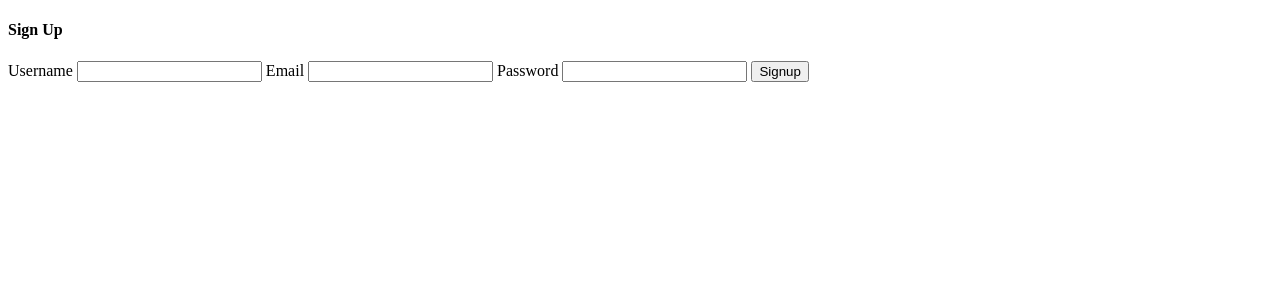
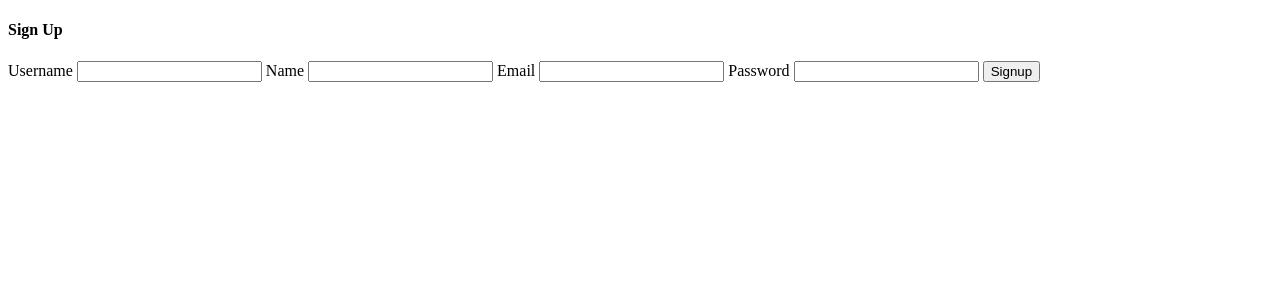
Before and after one commit to Mr-Manna/Python-Flask-CRUD, a Flask app: page /signup in a window 1280 px wide. Shown: the top 300 px of the page. Run offline with Flask 2, Linux system fonts and the light colour scheme.

Commit message:
name field added to signup form

```diff
--- a/app.py
+++ b/app.py
@@ -20,11 +20,13 @@ class User(db.Model):
     __tablename__ = 'users'
     id = db.Column(db.Integer, primary_key=True)
     username = db.Column(db.String(80), unique=True, nullable=False)
+    name = db.Column(db.String(80), unique=True, nullable=False)
     email = db.Column(db.String(120), unique=True, nullable=False)
     pwdhash = db.Column(db.String(54))
 
-    def __init__(self,username,email,password):
+    def __init__(self,username,name,email,password):
         self.username = username.lower()
+        self.name = name.lower()
         self.email = email.lower()
         self.set_password(password)
 
@@ -57,7 +59,7 @@ def signup():
         if form.validate() == False:
             return render_template('signup.html', name=signup, form=form)
         else:
-            newuser = User(form.username.data,form.email.data,form.password.data)
+            newuser = User(form.username.data,form.name.data,form.email.data,form.password.data)
             db.session.add(newuser)
             db.session.commit()
 
--- a/forms.py
+++ b/forms.py
@@ -4,6 +4,7 @@ from wtforms.validators import DataRequired
 
 class SignupForm(Form):
     username = StringField('Username',validators=[DataRequired()])
+    name = StringField('Name',validators=[DataRequired()])
     email = StringField('Email',validators=[DataRequired()])
     password = PasswordField('Password',validators=[DataRequired()])
     submit = SubmitField('Signup')
--- a/templates/dashboard.html
+++ b/templates/dashboard.html
@@ -9,5 +9,6 @@
     {% block content %}
         <h1>Welcome to Dashboard</h1>
     {% endblock %}
+    <a href="logout" >Logout</a>
 </body>
 </html>
--- a/templates/signup.html
+++ b/templates/signup.html
@@ -19,6 +19,9 @@
         {{ form.username.label }}
         {{ form.username }}
 
+        {{ form.name.label }}
+        {{ form.name }}
+
         {{ form.email.label }}
         {{ form.email }}
 
```
Also changed, not shown: flask.db.
